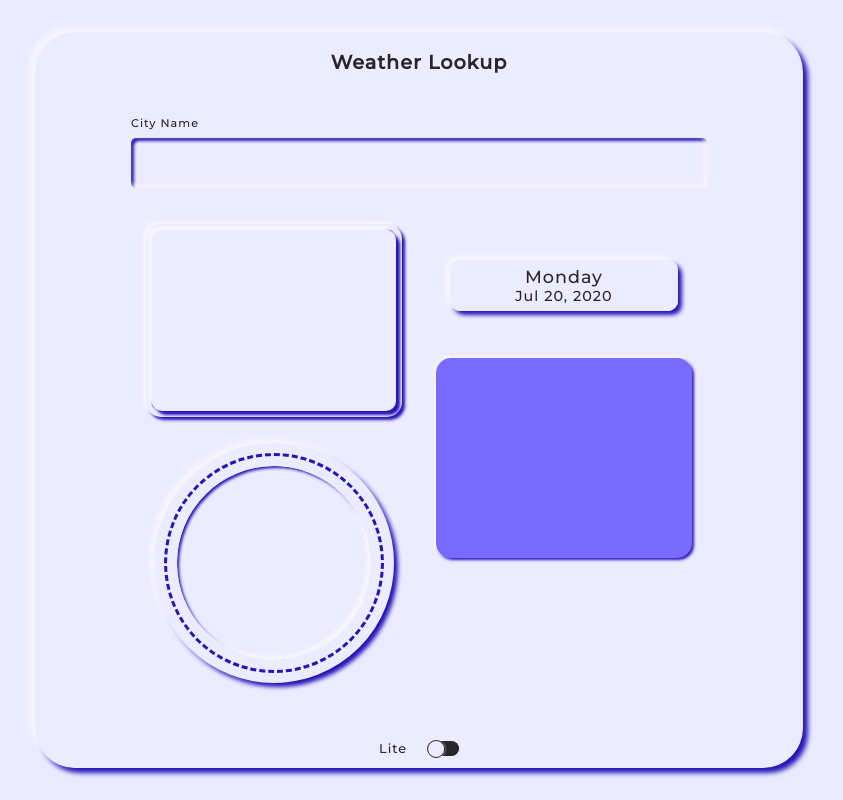
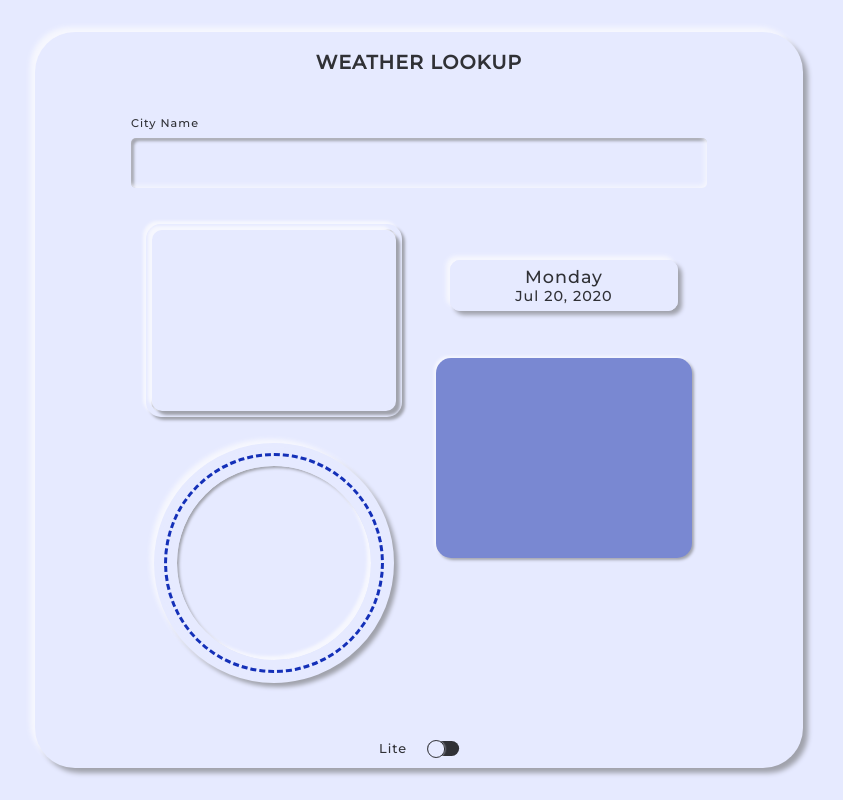
Before and after one commit to skoodath/weather, a plain HTML site: page index.html in a window 1280 px wide. Shown: the whole page, without its empty margins (221-1064 px from the left). Drawn offline with nearby package versions, Linux system fonts and the light colour scheme.

Commit message:
colorschem changes

```diff
--- a/style.css
+++ b/style.css
@@ -10,22 +10,22 @@
 }
 
 :root[data-theme=lite] {
-  --primarybg: hsl(246, 100%, 96%);
-  --secondbg: rgb(236, 234, 255);
-  --thirdbg: rgb(121, 107, 255);
-  --liteshadow: hsl(240, 80%, 98%);
-  --darkshadow: hsl(246, 80%, 40%);
-  --primarycolor: rgb(39, 39, 39);
-  --dashborder: hsl(246, 80%, 40%);
+  --primarybg: hsl(230, 100%, 95%);
+  --secondbg: hsl(230, 100%, 95%);
+  --thirdbg: hsl(230, 50%, 65%);
+  --liteshadow: hsl(230, 80%, 98%);
+  --darkshadow: hsl(230, 7%, 65%);
+  --primarycolor: hsl(230, 5%, 20%);
+  --dashborder: hsl(230, 80%, 40%);
 }
 
 :root[data-theme=dark] {
-  --primarybg: rgb(39, 39, 39);
-  --secondbg: rgb(39, 39, 39);
-  --thirdbg: rgb(121, 107, 255);
-  --liteshadow: hsl(246, 30%, 35%);
-  --darkshadow: hsl(246, 30%, 12%);
-  --primarycolor: rgb(237, 235, 255);
+  --primarybg: hsl(230, 5%, 20%);
+  --secondbg: hsl(230, 5%, 20%);
+  --thirdbg: hsl(230, 50%, 65%);
+  --liteshadow: hsl(230, 10%, 30%);
+  --darkshadow: hsl(230, 20%, 10%);
+  --primarycolor: hsl(230, 100%, 95%);
   --dashborder: rgb(237, 235, 255);
 }
 
@@ -74,6 +74,7 @@ body {
   font-size: 1.2em;
   align-items: center;
   place-content: center;
+  text-transform: uppercase;
 }
 
 .weather__modebox {
```
